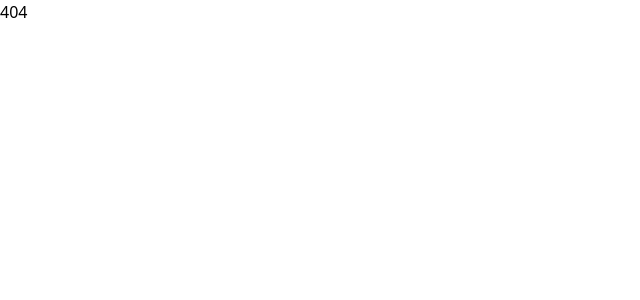
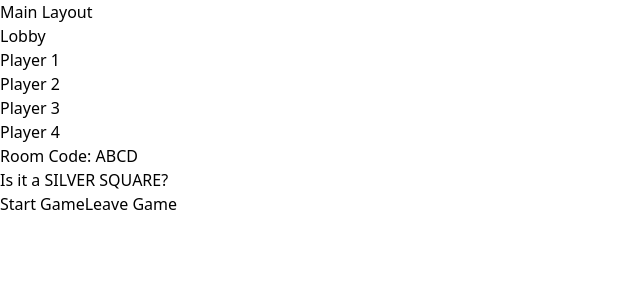
Before and after one commit to DustyCs/Silver-Squares-Online, a React (Vite) app in the folder client/: page /lobby in a window 1280 px wide. Shown: the top 300 px of the page, without its empty margins (0-640 px from the left). Built offline with nearby package versions, Linux system fonts and the light colour scheme.

Commit message:
[DEV] Fixed routes, and some components

```diff
--- a/client/src/features/homepage/page/Homepage.jsx
+++ b/client/src/features/homepage/page/Homepage.jsx
@@ -1,7 +1,11 @@
-
+import { useNavigate } from "react-router-dom"
 
 export default function Homepage() {
+  const navigate = useNavigate()
   return (
-    <div className="bg-slate-400">Homepage</div>
+    <div className="flex h-[90vh] flex-col items-center justify-center bg-gray-200 gap-4">
+        <h1 className="text-5xl font-bold">SILVER SQUARES</h1>
+        <button className="text-gray-500 border-2 p-2 border-gray-700 cursor-pointer active:scale-110 transition" onClick={() => { navigate('/lobby') }}>PLAY</button>
+    </div>
   )
 }
--- /dev/null
+++ b/client/src/features/lobby/Lobby.jsx
@@ -0,0 +1,34 @@
+export default function Lobby() {
+    const players = [
+        { id: 1, name: 'Player 1' },
+        { id: 2, name: 'Player 2' },
+        { id: 3, name: 'Player 3' },
+        { id: 4, name: 'Player 4' },
+    ]
+
+  return (
+    <div>
+        <h1>Lobby</h1>
+        <div>
+            <div>
+                {
+                    players.map(player => (
+                        <div key={player.id}>
+                            <span>{player.name}</span>
+                        </div>
+                    ))
+                }
+            </div>
+            <div>
+                <div>
+                    <span>Room Code: ABCD</span>
+                    <h3>Is it a SILVER SQUARE?</h3>
+                    <div ></div>
+                </div>
+                <button>Start Game</button>
+                <button>Leave Game</button>
+            </div>
+        </div>
+    </div>
+  )
+}
--- a/client/src/routes/index.jsx
+++ b/client/src/routes/index.jsx
@@ -1,12 +1,14 @@
 import { Routes, Route } from 'react-router-dom'
 import MainLayout from '../layouts/MainLayout'
 import Homepage from '../features/homepage/page/Homepage'
+import Lobby from '../features/lobby/Lobby'
 
 export function AppRoutes() {
   return (
         <Routes>
             <Route element={<MainLayout />}>
                 <Route path="/" element={<Homepage />} />
+                <Route path="/lobby" element={<Lobby />} />
             </Route>
             <Route path="*" element={<h1>404</h1>} />
         </Routes>
```
